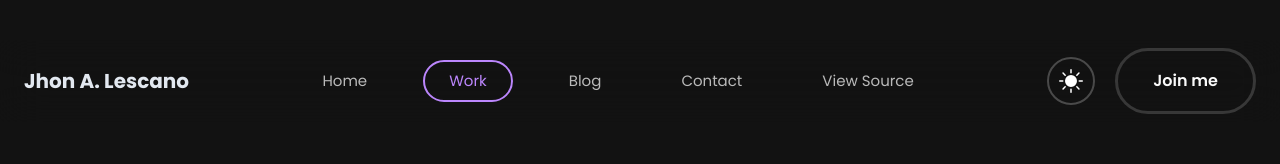
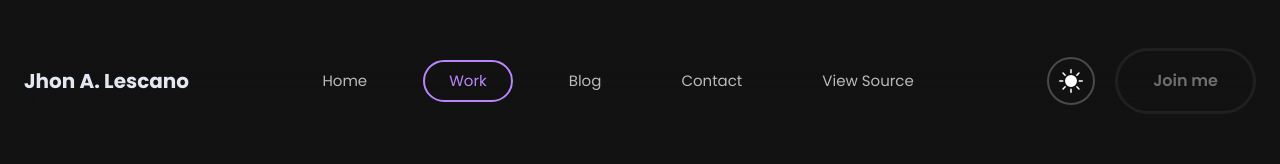
Before and after one commit to jhonson-lc/my-homepage, a Next.js app: page /work in a window 1280 px wide. Shown: the top 164 px of the page. Built offline with nearby package versions, Linux system fonts and the light colour scheme.

Commit message:
"fix: disable login"

```diff
--- a/components/Button.tsx
+++ b/components/Button.tsx
@@ -9,6 +9,7 @@ interface Props {
   href: string;
   icon?: any;
   external?: boolean;
+  enabled?: boolean;
 }
 
 const Button: React.FC<Props> = ({
@@ -18,6 +19,7 @@ const Button: React.FC<Props> = ({
   href,
   icon,
   external,
+  enabled,
 }) => {
   const [hover, setHover] = React.useState<boolean>(false);
   return (
@@ -42,6 +44,7 @@ const Button: React.FC<Props> = ({
           borderWidth={3}
           color={color}
           fontSize={16}
+          isDisabled={enabled}
           px="35px"
           py="30px"
           rightIcon={icon}
--- a/components/header/NavBar.tsx
+++ b/components/header/NavBar.tsx
@@ -61,6 +61,7 @@ const Navbar: React.FC = () => {
             <Button
               bg="transparent"
               color="secondary"
+              enabled={true}
               href="/login"
               text="Join me"
             />
```
